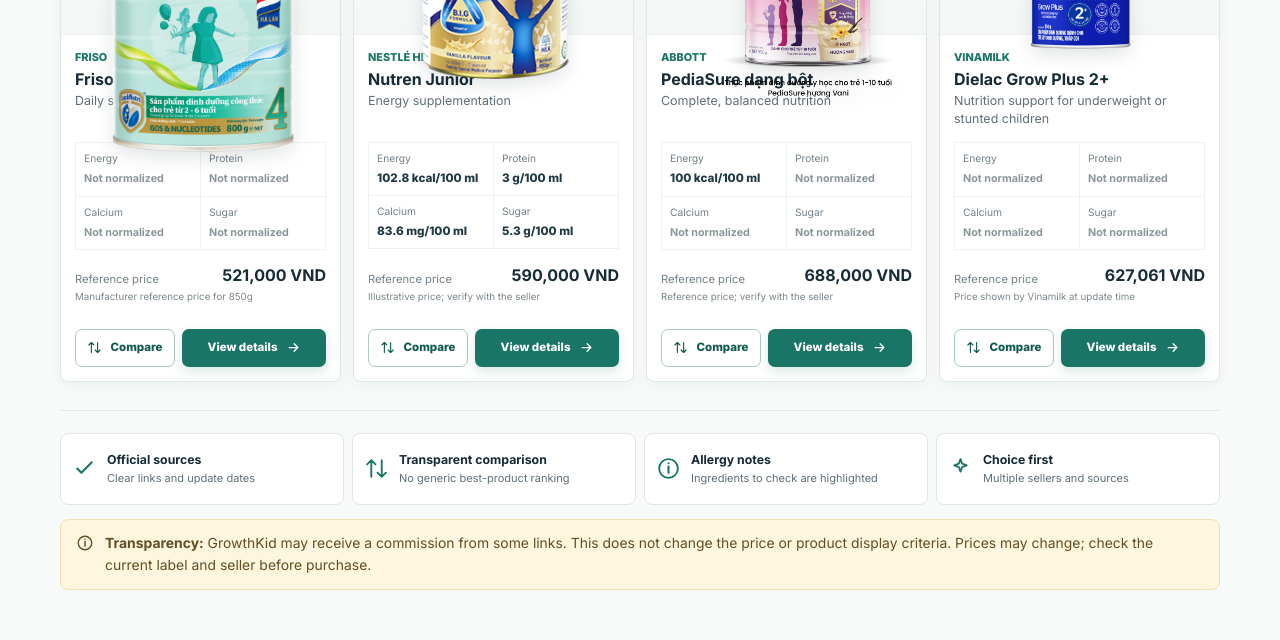
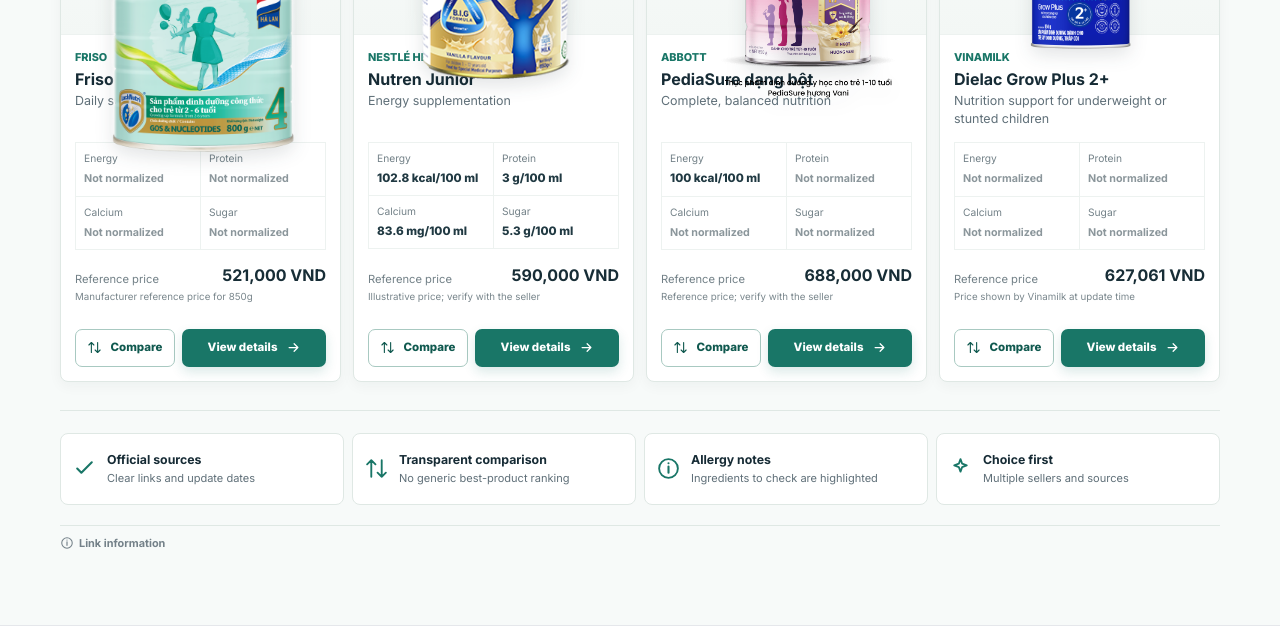
Before and after one commit to ngockongpro68/CHILD-GROWTH, a website: page nutrition/index.html in a window 1280 px wide. Shown: the part 1075-1715 px from the top of the page. Drawn offline with nearby package versions, Linux system fonts and the light colour scheme.

Commit message:
Collapse affiliate disclosure

```diff
--- a/assets/nutrition.css
+++ b/assets/nutrition.css
@@ -150,8 +150,7 @@
   padding-bottom: 64px;
 }
 
-.nutrition-medical-note,
-.nutrition-disclosure {
+.nutrition-medical-note {
   display: flex;
   align-items: flex-start;
   gap: 11px;
@@ -163,8 +162,7 @@
   font-size: 0.87rem;
 }
 
-.nutrition-medical-note svg,
-.nutrition-disclosure svg {
+.nutrition-medical-note svg {
   margin-top: 1px;
 }
 
@@ -648,11 +646,36 @@
 }
 
 .nutrition-disclosure {
-  margin-top: 2px;
+  margin-top: 8px;
+  border-top: 1px solid var(--nutrition-line);
+  color: #7a878d;
+  font-size: 0.68rem;
+}
+
+.nutrition-disclosure summary {
+  display: inline-flex;
+  align-items: center;
+  gap: 5px;
+  padding: 9px 0;
+  color: #748189;
+  cursor: pointer;
+  font-weight: 650;
+  list-style: none;
+}
+
+.nutrition-disclosure summary::-webkit-details-marker {
+  display: none;
+}
+
+.nutrition-disclosure summary svg {
+  width: 14px;
+  height: 14px;
 }
 
 .nutrition-disclosure p {
-  margin: 0;
+  max-width: 760px;
+  margin: 0 0 10px;
+  line-height: 1.5;
 }
 
 body.nutrition-detail-open {
--- a/assets/nutrition.js
+++ b/assets/nutrition.js
@@ -249,7 +249,10 @@
           <div>${icon("spark")}<span><strong>${text("Quyền lựa chọn", "Choice first")}</strong>${text("Nhiều nơi bán và nguồn để đối chiếu", "Multiple sellers and sources")}</span></div>
         </section>
 
-        <div class="nutrition-disclosure">${icon("info")}<p><strong>${text("Thông tin minh bạch:", "Transparency:")}</strong> ${text("GrowthKid có thể nhận hoa hồng khi bạn mua qua một số liên kết. Việc này không làm thay đổi giá và không ảnh hưởng tiêu chí hiển thị. Dữ liệu giá có thể thay đổi; hãy kiểm tra nhãn và nơi bán trước khi mua.", "GrowthKid may receive a commission from some links. This does not change the price or product display criteria. Prices may change; check the current label and seller before purchase.")}</p></div>
+        <details class="nutrition-disclosure">
+          <summary>${icon("info")}<span>${text("Thông tin liên kết", "Link information")}</span></summary>
+          <p>${text("Một số liên kết có thể là liên kết tiếp thị. Việc này không làm thay đổi giá hoặc tiêu chí hiển thị sản phẩm. Giá có thể thay đổi; hãy kiểm tra nhãn và nơi bán trước khi mua.", "Some links may be affiliate links. This does not change the price or product display criteria. Prices may change; check the label and seller before purchase.")}</p>
+        </details>
       </section>
 
       <div class="nutrition-detail-backdrop" id="nutritionDetailBackdrop" hidden>
--- a/nutrition/index.html
+++ b/nutrition/index.html
@@ -26,10 +26,10 @@
     <link rel="preconnect" href="https://fonts.gstatic.com" crossorigin>
     <link href="https://fonts.googleapis.com/css2?family=Inter:wght@400;500;600;700;800&display=swap" rel="stylesheet">
     <link rel="stylesheet" href="/assets/styles.css?v=nutrition-v1">
-    <link rel="stylesheet" href="/assets/nutrition.css?v=nutrition-v1">
+    <link rel="stylesheet" href="/assets/nutrition.css?v=nutrition-v2">
     <script defer src="/assets/who-2007-reference.js"></script>
     <script defer src="/assets/app.js?v=nutrition-v1"></script>
-    <script defer src="/assets/nutrition.js?v=nutrition-v1"></script>
+    <script defer src="/assets/nutrition.js?v=nutrition-v2"></script>
   </head>
   <body>
     <div id="app" data-page="nutrition"></div>
```
Also changed, not shown: dist/BUILD_MANIFEST.json.
